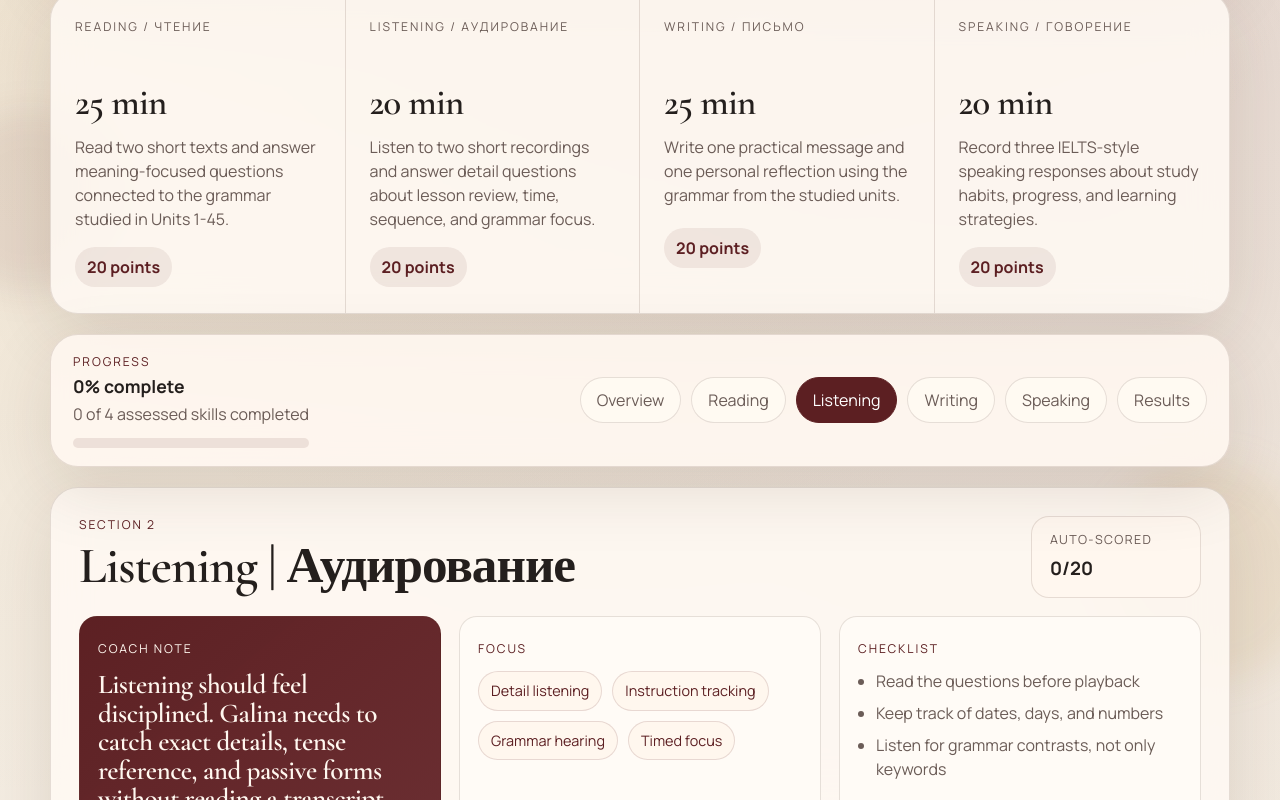
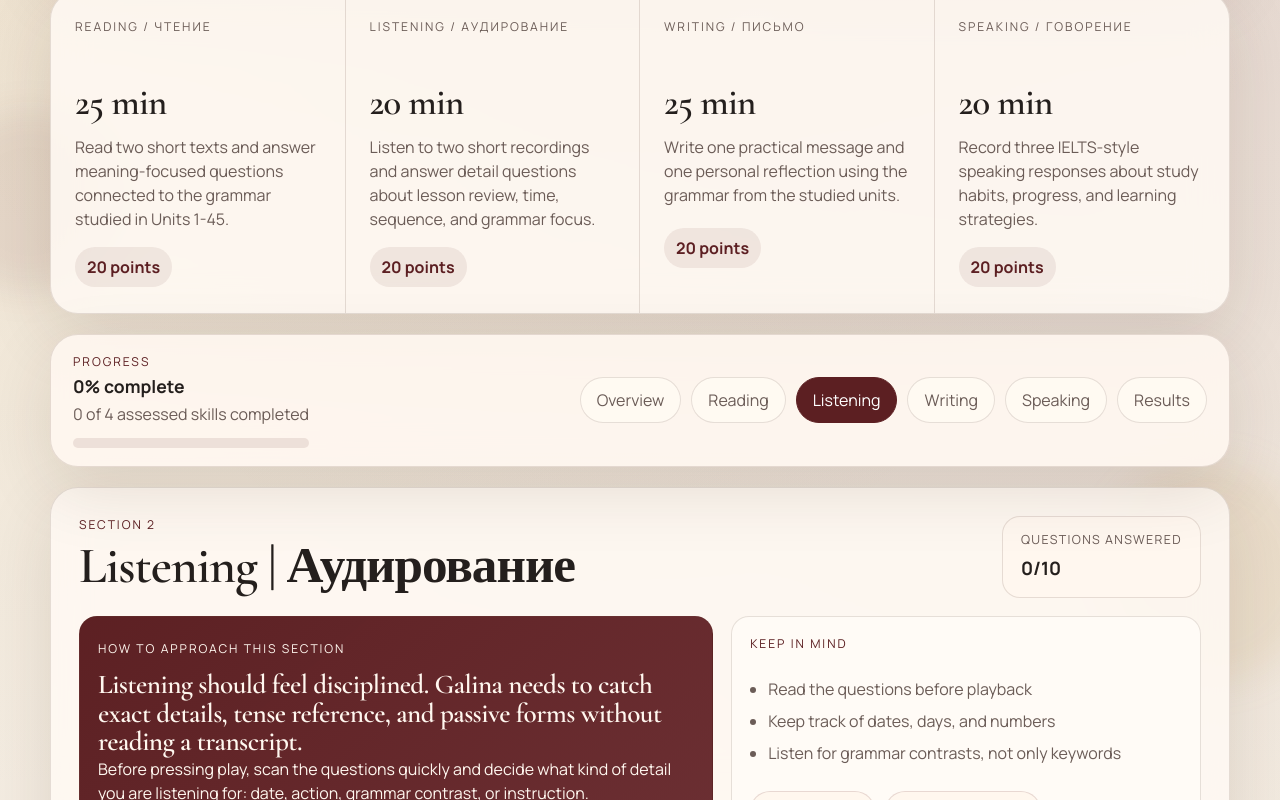
Before and after one commit to MisterAllHands/webforexam, a React (Vite) app: page / in a window 1280 px wide. Both pictures are taken after a click on the button "Listening". Shown: the part 672-1472 px from the top of the page. Built offline with nearby package versions, Linux system fonts and the light colour scheme.

Commit message:
Simplify student flow and section progress

```diff
--- a/src/App.css
+++ b/src/App.css
@@ -331,6 +331,10 @@
   background: rgba(255, 247, 239, 0.94);
 }
 
+.section-panel .score-pill {
+  min-width: 190px;
+}
+
 .score-pill.large {
   min-width: 220px;
 }
@@ -372,11 +376,21 @@
   gap: 18px;
 }
 
-.signature-grid,
-.section-prelude,
+.signature-grid {
+  display: grid;
+  grid-template-columns: repeat(3, minmax(0, 1fr));
+  gap: 18px;
+}
+
 .results-editorial {
   display: grid;
-  grid-template-columns: repeat(3, minmax(0, 1fr));
+  grid-template-columns: repeat(2, minmax(0, 1fr));
+  gap: 18px;
+}
+
+.section-prelude {
+  display: grid;
+  grid-template-columns: minmax(0, 1.35fr) minmax(280px, 1fr);
   gap: 18px;
 }
 
@@ -464,14 +478,6 @@
   margin-top: 8px;
 }
 
-.focus-strip {
-  display: flex;
-  flex-wrap: wrap;
-  gap: 12px;
-  margin: 22px 0 0;
-}
-
-.focus-strip span,
 .recording-tag {
   display: inline-flex;
   align-items: center;
@@ -514,6 +520,10 @@
   margin: 18px 0 20px;
 }
 
+.section-prelude.compact .prelude-card {
+  height: 100%;
+}
+
 .prelude-card.main {
   background:
     linear-gradient(140deg, rgba(92, 31, 34, 0.94), rgba(110, 49, 53, 0.92)),
@@ -535,6 +545,12 @@
 
 .prelude-card .plain-list {
   margin-top: 10px;
+}
+
+.prelude-side {
+  display: grid;
+  gap: 14px;
+  align-content: start;
 }
 
 .support-strip {
--- a/src/App.jsx
+++ b/src/App.jsx
@@ -383,6 +383,10 @@
   const completion = getCompletionStatus(examState)
   const completedSkills = Object.values(completion).filter(Boolean).length
   const progressPercent = Math.round((completedSkills / 4) * 100)
+  const writingCompletedCount = examData.writing.tasks.filter((task) => isFilled(examState.writing[task.id])).length
+  const speakingCompletedCount = examData.speaking.parts.filter(
+    (part) => examState.speaking[part.id] && examState.speaking[part.id].recording,
+  ).length
   const readinessLabel = finalReviewReady ? getReadinessLabel(totalScore, totalPercent) : 'Awaiting reviewer marks'
   const allSectionsFinished = Object.values(completion).every(Boolean)
   const topRevisionPriority = revisionPriorities[0]?.tag || 'No urgent priority detected'
@@ -933,21 +937,6 @@
             </div>
           </div>
 
-          <div className="focus-strip">
-            {examData.meta.focusAreas.map((area) => (
-              <span key={area}>{area}</span>
-            ))}
-          </div>
-
-          <div className="signature-grid">
-            {examData.overview.signatureMoments.map((item, index) => (
-              <article key={item} className="signature-card" style={{ '--card-delay': `${index * 80}ms` }}>
-                <span>Exam tone</span>
-                <p>{item}</p>
-              </article>
-            ))}
-          </div>
-
           <div className="action-row">
             <button className="primary-button" type="button" onClick={startExam}>
               {examState.startedAt ? 'Continue exam' : 'Start exam'}
@@ -972,9 +961,9 @@
               <h2>{examData.reading.sectionTitle}</h2>
             </div>
             <div className="score-pill">
-              <span>Auto-scored</span>
+              <span>Questions answered</span>
               <strong>
-                {readingScore.earned}/{readingScore.possible}
+                {readingScore.answered}/{readingScore.totalQuestions}
               </strong>
             </div>
           </div>
@@ -1027,9 +1016,9 @@
               <h2>{examData.listening.sectionTitle}</h2>
             </div>
             <div className="score-pill">
-              <span>Auto-scored</span>
+              <span>Questions answered</span>
               <strong>
-                {listeningScore.earned}/{listeningScore.possible}
+                {listeningScore.answered}/{listeningScore.totalQuestions}
               </strong>
             </div>
           </div>
@@ -1097,8 +1086,8 @@
               <h2>{examData.writing.sectionTitle}</h2>
             </div>
             <div className="score-pill">
-              <span>{writingReviewed ? 'Reviewer score saved' : 'Reviewer score pending'}</span>
-              <strong>{writingReviewed ? `${writingTeacherScore}/20` : 'Pending review'}</strong>
+              <span>Tasks drafted</span>
+              <strong>{writingCompletedCount}/{examData.writing.tasks.length}</strong>
             </div>
           </div>
           <SectionPrelude config={SKILL_SECTION_MAP.writing} />
@@ -1156,8 +1145,8 @@
               <h2>{examData.speaking.sectionTitle}</h2>
             </div>
             <div className="score-pill">
-              <span>{speakingReviewed ? 'Reviewer score saved' : 'Reviewer score pending'}</span>
-              <strong>{speakingReviewed ? `${speakingTeacherScore}/20` : 'Pending review'}</strong>
+              <span>Recordings saved</span>
+              <strong>{speakingCompletedCount}/{examData.speaking.parts.length}</strong>
             </div>
           </div>
           <SectionPrelude config={SKILL_SECTION_MAP.speaking} />
@@ -1565,29 +1554,25 @@
 
 function SectionPrelude({ config }) {
   return (
-    <div className="section-prelude">
+    <div className="section-prelude compact">
       <article className="prelude-card main">
-        <span className="mini-label">Coach note</span>
+        <span className="mini-label">How to approach this section</span>
         <h3>{config.coachNote}</h3>
         <p>{config.strategy}</p>
       </article>
 
-      <article className="prelude-card">
-        <span className="mini-label">Focus</span>
+      <article className="prelude-card prelude-side">
+        <span className="mini-label">Keep in mind</span>
+        <ul className="plain-list">
+          {config.checklist.map((item) => (
+            <li key={item}>{item}</li>
+          ))}
+        </ul>
         <div className="support-strip compact">
           {config.targetSkills.map((item) => (
             <span key={item}>{item}</span>
           ))}
         </div>
-      </article>
-
-      <article className="prelude-card">
-        <span className="mini-label">Checklist</span>
-        <ul className="plain-list">
-          {config.checklist.map((item) => (
-            <li key={item}>{item}</li>
-          ))}
-        </ul>
       </article>
     </div>
   )
```
